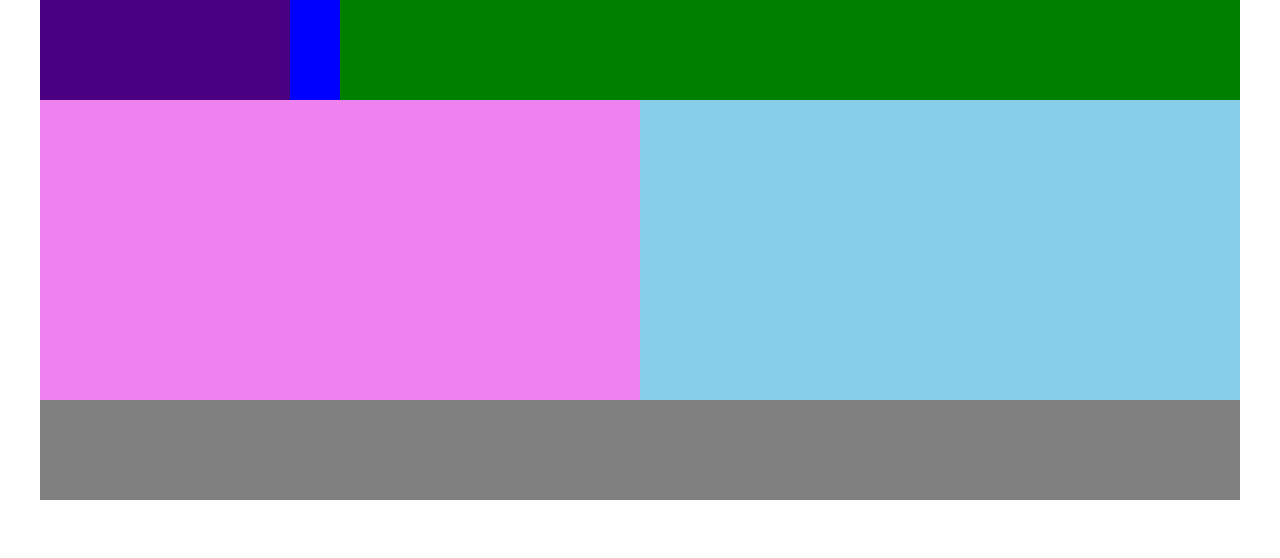
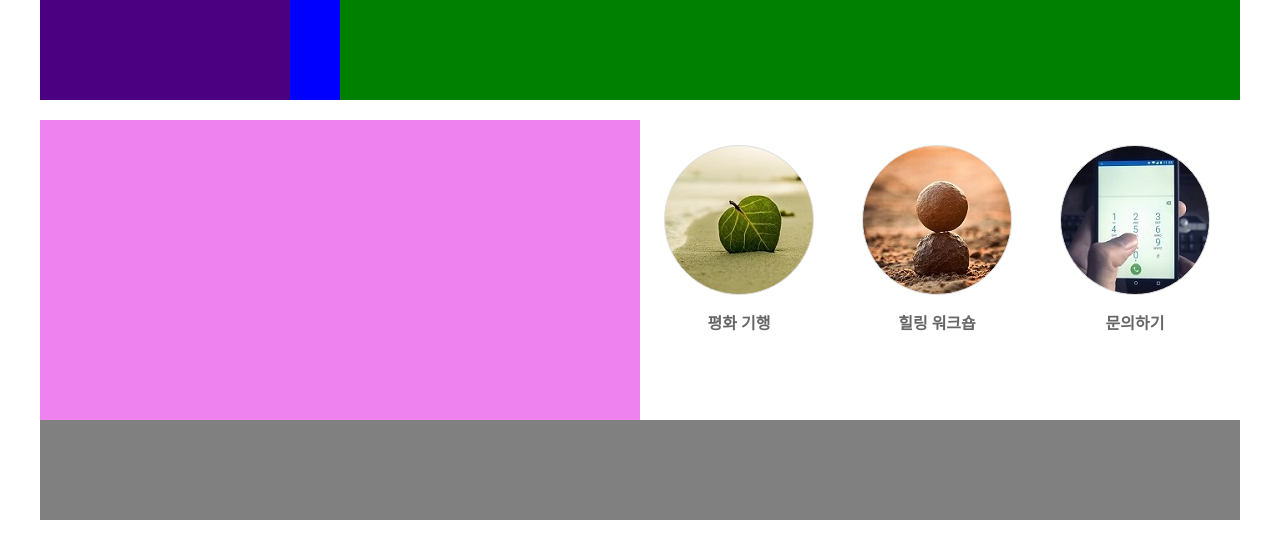
Before and after one commit to Hyeonmine/HtmlCssJs, a plain HTML site: page index.html in a window 1280 px wide. Drawn offline with Linux system fonts and the light colour scheme.

Commit message:
quick links
quick links

```diff
--- a/css/style.css
+++ b/css/style.css
@@ -39,6 +39,7 @@ nav{
 #contents {
     width: 100%;
     height: 300px;
+    margin-top: 20px;
 }
 #tabMenu {
     float: left;
@@ -50,7 +51,42 @@ nav{
     float: right;
     width: 600px;
     height: 100%;
-    background-color: skyblue;
+    margin-top: 15px ;
+}
+#links ul{
+    padding: 0;
+    overflow: hidden;
+
+}
+#links ul li{
+    float: left;
+    width: 33%;
+    text-align: center;
+    margin: 10px 0;
+    list-style: none;
+}
+#links ul li a span {
+    display: block;
+    margin: 0 auto;
+    width: 150px;
+    height: 150px;
+    border-radius: 100%;
+    border: 1px solid #ddd;
+    line-height: 150px;
+}
+#quick-icon1{
+    background-image: url("/images/icon-1.jpg");
+}
+#quick-icon2{
+    background-image: url("/images/icon-2.jpg");
+}
+#quick-icon3{
+    background-image: url("/images/icon-3.jpg");
+}
+#links ul li a p {
+    margin-top: 15px;
+    font-weight: 600;
+    color: #666;
 }
 footer{
     width: 100%;
--- a/index.html
+++ b/index.html
@@ -29,7 +29,26 @@
 
             </div>
             <div id="links">
-
+                <ul>
+                    <li>
+                        <a href="#">
+                            <span id="quick-icon1"></span>
+                            <p>평화 기행</p>
+                        </a>
+                    </li>
+                    <li>
+                        <a href="#">
+                            <span id="quick-icon2"></span>
+                            <p>힐링 워크숍</p>
+                        </a>
+                    </li>
+                    <li>
+                        <a href="#">
+                            <span id="quick-icon3"></span>
+                            <p>문의하기</p>
+                        </a>
+                    </li>
+                </ul>
             </div>
         </div>
         <footer>
```
Also changed, not shown: images/icon-1.jpg (added), images/icon-2.jpg (added), images/icon-3.jpg (added), images/img-1.jpg (added), images/img-2.jpg (added), images/img-3.jpg (added), images/photo-1.jpg (added), images/photo-2.jpg (added), images/photo-3.jpg (added), images/sns-1.png (added), images/sns-2.png (added), images/sns-3.png (added).
